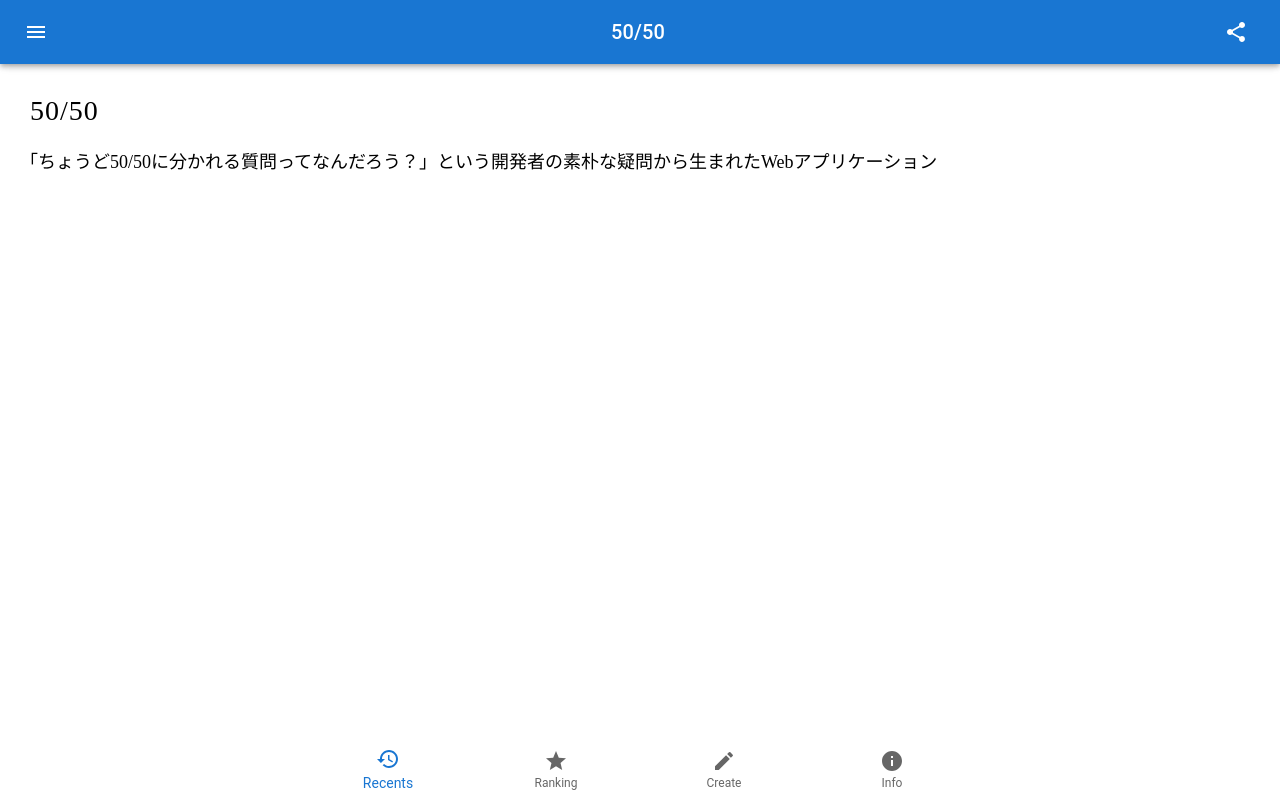
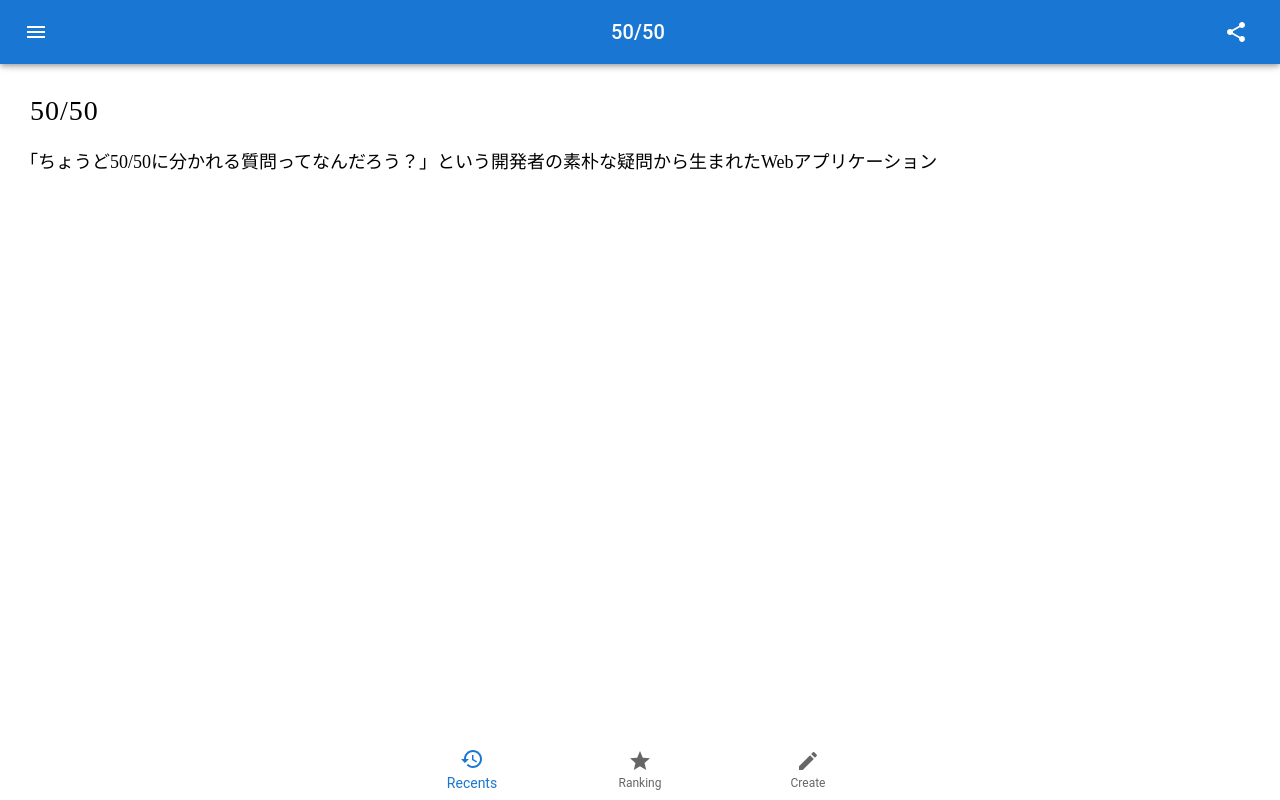
Before and after one commit to deguchi37458/50-50-app, a React (Create React App) app: page /info in a window 1280 px wide. Built offline with nearby package versions, Linux system fonts and the light colour scheme.

Commit message:
remove info

```diff
--- a/src/components/Nav.jsx
+++ b/src/components/Nav.jsx
@@ -6,7 +6,6 @@ import BottomNavigationAction from '@mui/material/BottomNavigationAction';
 import RestoreIcon from '@mui/icons-material/Restore';
 import StarIcon from '@mui/icons-material/Star';
 import CreateIcon from '@mui/icons-material/Create';
-import InfoIcon from '@mui/icons-material/Info';
 
 /** @jsxImportSource @emotion/react */
 import { css } from "@emotion/react"
@@ -32,7 +31,6 @@ export const Nav = () => {
         <BottomNavigationAction label="Recents" icon={<RestoreIcon />} component={Link} to="/"/>
         <BottomNavigationAction label="Ranking" icon={<StarIcon />} component={Link} to="/ranking"/>
         <BottomNavigationAction label="Create" icon={<CreateIcon />} component={Link} to="/create"/>
-        <BottomNavigationAction label="Info" icon={<InfoIcon />} component={Link} to="/info"/>
       </BottomNavigation>
     </Box>
   );
```
